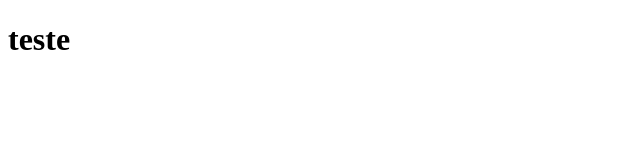
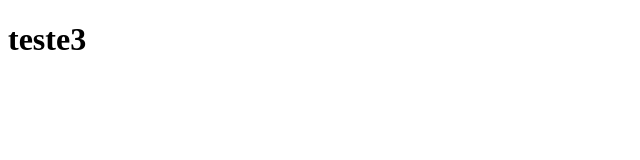
Before and after one commit to ArturBatista/testegit, a plain HTML site: page index.html in a window 1280 px wide. Shown: the full height of the page, 0-640 px from the left. Drawn offline with Linux system fonts and the light colour scheme.

Commit message:
alterando h1

```diff
--- a/index.html
+++ b/index.html
@@ -9,7 +9,7 @@
 </head>
 
 <body>
-    <h1>teste</h1>
+    <h1>teste3</h1>
 </body>
 
 </html>
```
